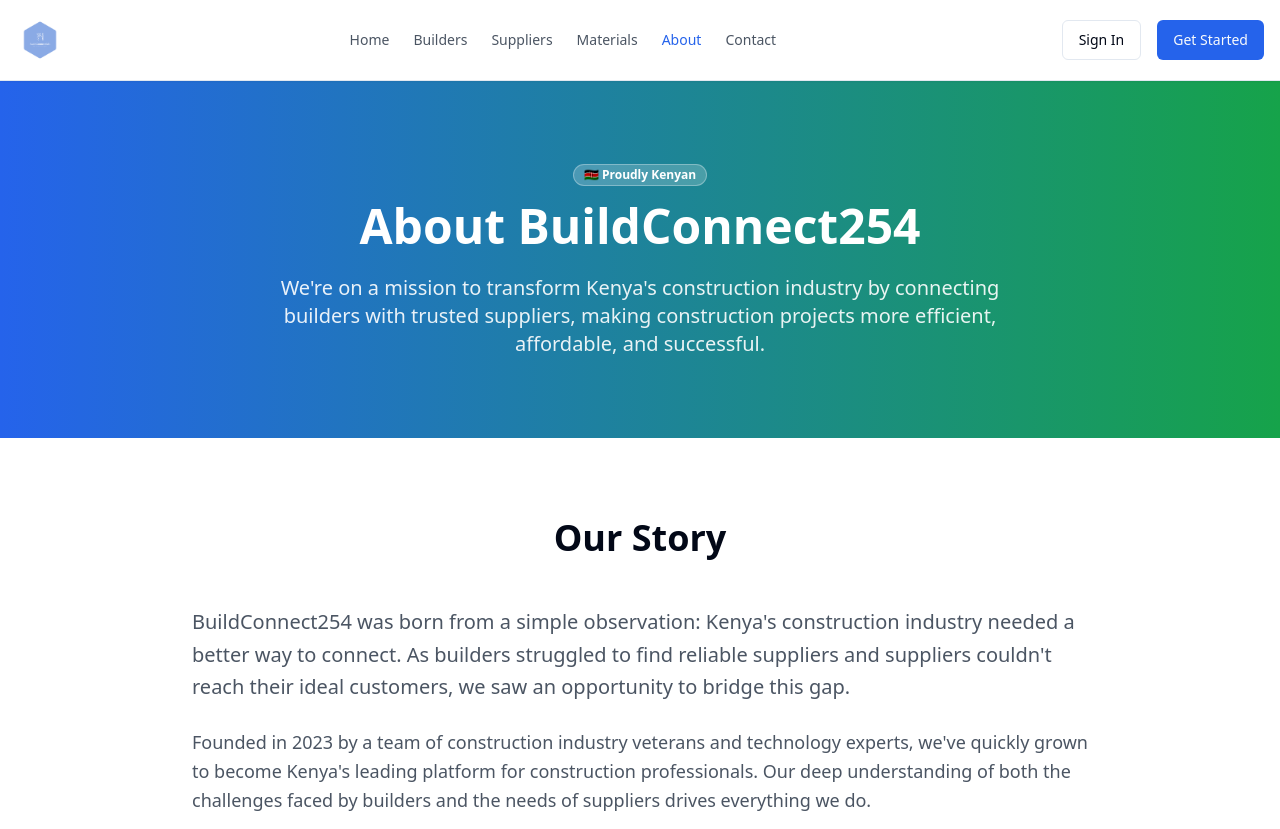
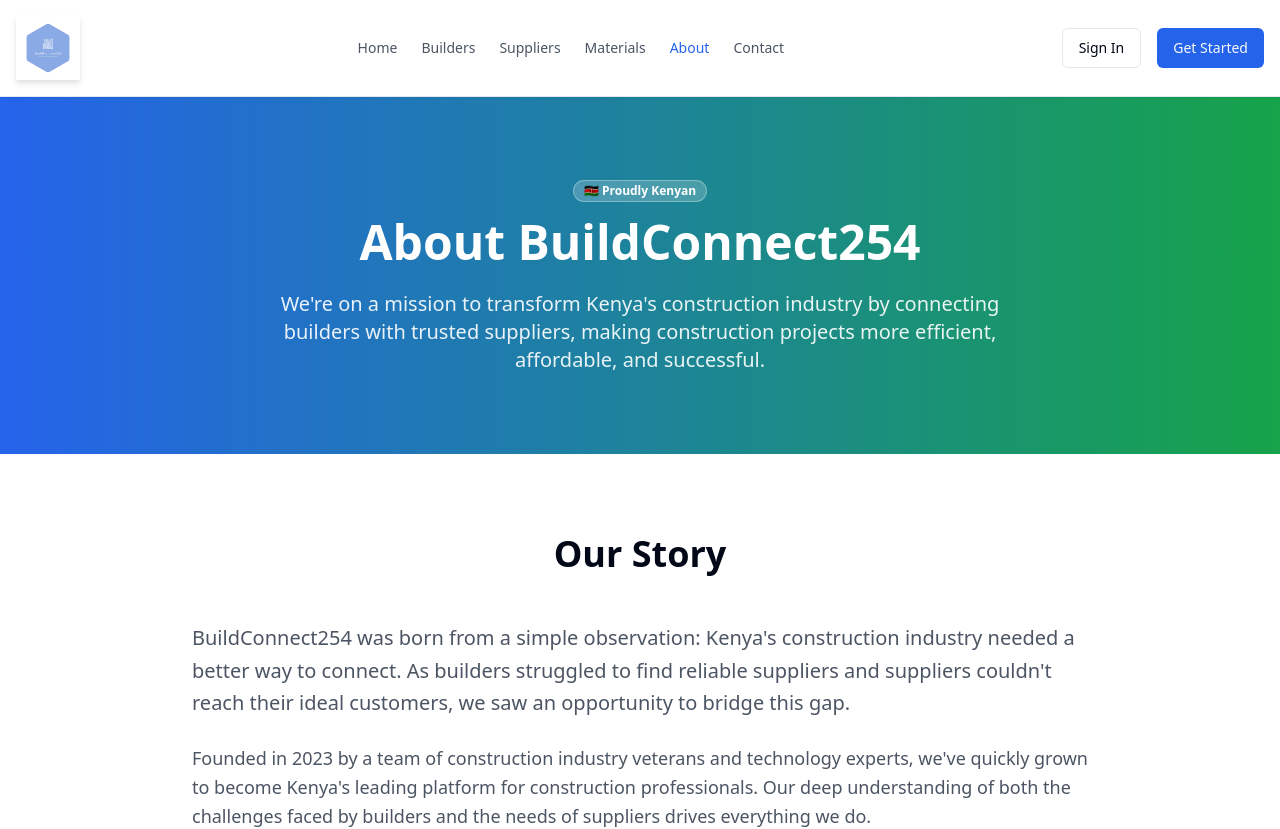
Before and after one commit to hillarytaley-ops/ujenzipro-1860ba63, a React (Vite) app: page /about in a window 1280 px wide. Shown: the top 829 px of the page. Built offline with nearby package versions, Linux system fonts and the light colour scheme.

Commit message:
Enhance logo visibility
Adjust logo styling for better visibility.

```diff
--- a/src/components/Navigation.tsx
+++ b/src/components/Navigation.tsx
@@ -26,7 +26,7 @@ const Navigation = () => {
           <img
             src="/lovable-uploads/6f428ab0-9c8e-425c-960b-8c987371f59e.png"
             alt="BuildConnect254 Logo"
-            className="h-12 w-12"
+            className="h-16 w-16 object-contain hover:scale-105 transition-transform duration-200 drop-shadow-md"
           />
         </Link>
 
```
